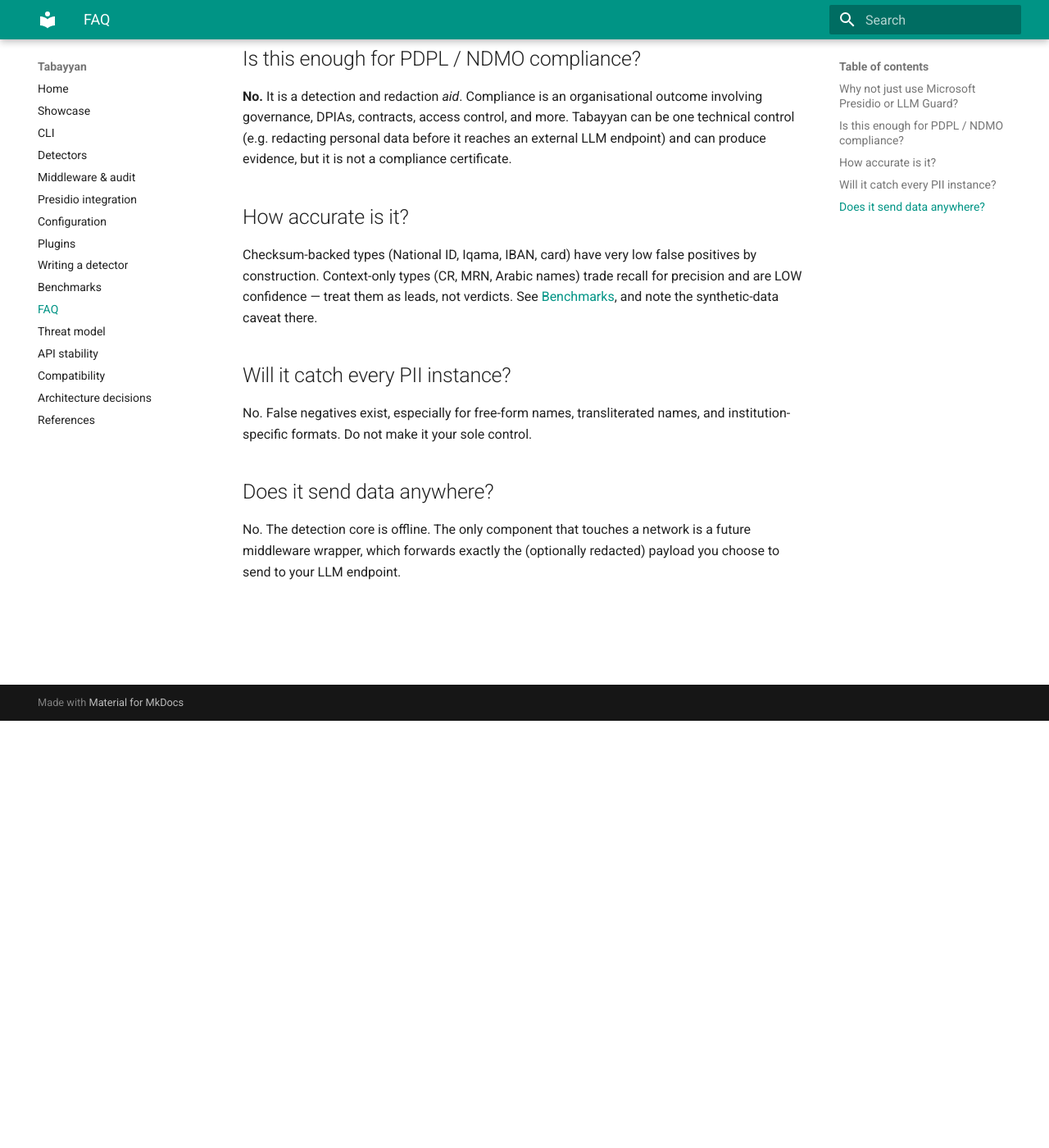
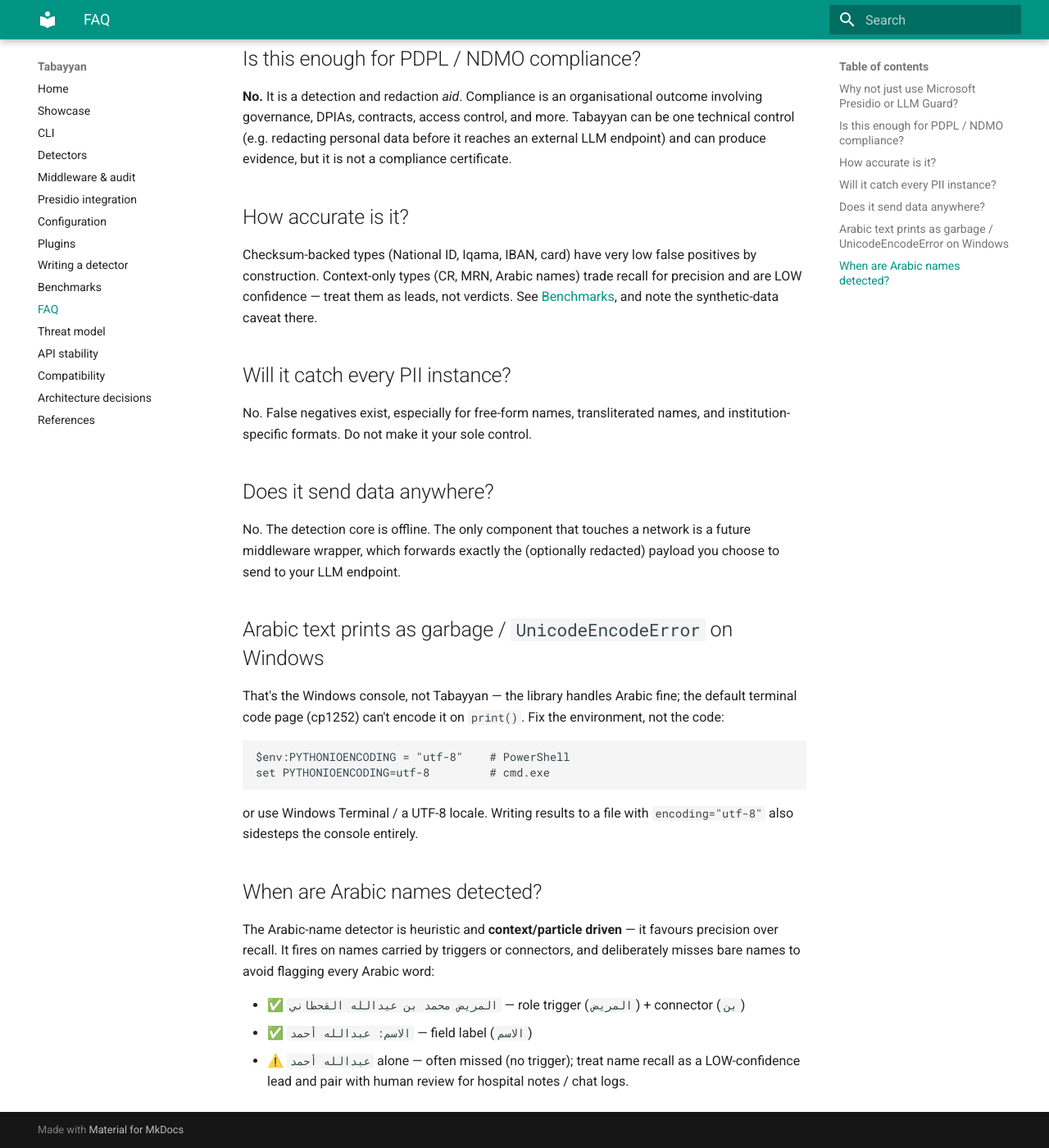
Before and after one commit to nasser-gh/Tabayyan, an MkDocs documentation site: the page built from docs/faq.md, in a window 1280 px wide and 1400 px high, scrolled down 521 px. Shown: the whole window at 82% size. Built offline with MkDocs 1.6.1 and Material for MkDocs 9.7.7, drawn with Linux system fonts in a browser that asks for light colours.

Commit message:
fix: correct README quick-start ID + keep_last alias + Windows/name docs (#21)
Addresses community test feedback on 0.7.0.

- README quick-start used National ID 1010864543, which FAILS the checksum and
  so was never detected (only the mobile was). Replaced with a valid
  1010864542. Added tests/test_readme_examples.py asserting every 'National ID'
  example in the README passes the checksum AND is detected — prevents recurrence.
- redact()/scan_and_redact() accept keep_last as an alias for partial_keep_last,
  matching the CLI's --keep-last. Test added.
- FAQ: Windows console encoding (PYTHONIOENCODING=utf-8) and when Arabic names
  are/aren't detected (trigger/particle examples); README Windows note.

Suite: 247 passed, 2 skipped; ruff clean.

````diff
--- a/docs/faq.md
+++ b/docs/faq.md
@@ -42,3 +42,29 @@
 No. The detection core is offline. The only component that touches a
 network is a future middleware wrapper, which forwards exactly the
 (optionally redacted) payload you choose to send to your LLM endpoint.
+
+## Arabic text prints as garbage / `UnicodeEncodeError` on Windows
+
+That's the Windows console, not Tabayyan — the library handles Arabic fine;
+the default terminal code page (cp1252) can't encode it on `print()`. Fix the
+environment, not the code:
+
+```powershell
+$env:PYTHONIOENCODING = "utf-8"    # PowerShell
+set PYTHONIOENCODING=utf-8         # cmd.exe
+```
+
+or use Windows Terminal / a UTF-8 locale. Writing results to a file with
+`encoding="utf-8"` also sidesteps the console entirely.
+
+## When are Arabic names detected?
+
+The Arabic-name detector is heuristic and **context/particle driven** — it
+favours precision over recall. It fires on names carried by triggers or
+connectors, and deliberately misses bare names to avoid flagging every Arabic
+word:
+
+- ✅ `المريض محمد بن عبدالله القحطاني` — role trigger (`المريض`) + connector (`بن`)
+- ✅ `الاسم: عبدالله أحمد` — field label (`الاسم`)
+- ⚠️ `عبدالله أحمد` alone — often missed (no trigger); treat name recall as a
+  LOW-confidence lead and pair with human review for hospital notes / chat logs.
````
Also changed, not shown: CHANGELOG.md (+12 -0 lines), README.md (+5 -1 lines), 3 other files.
